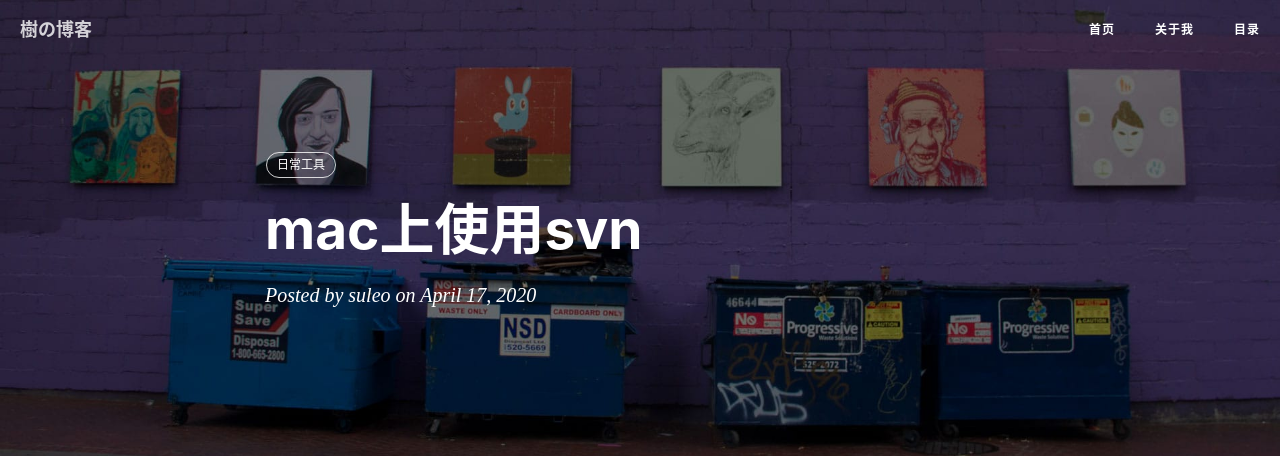
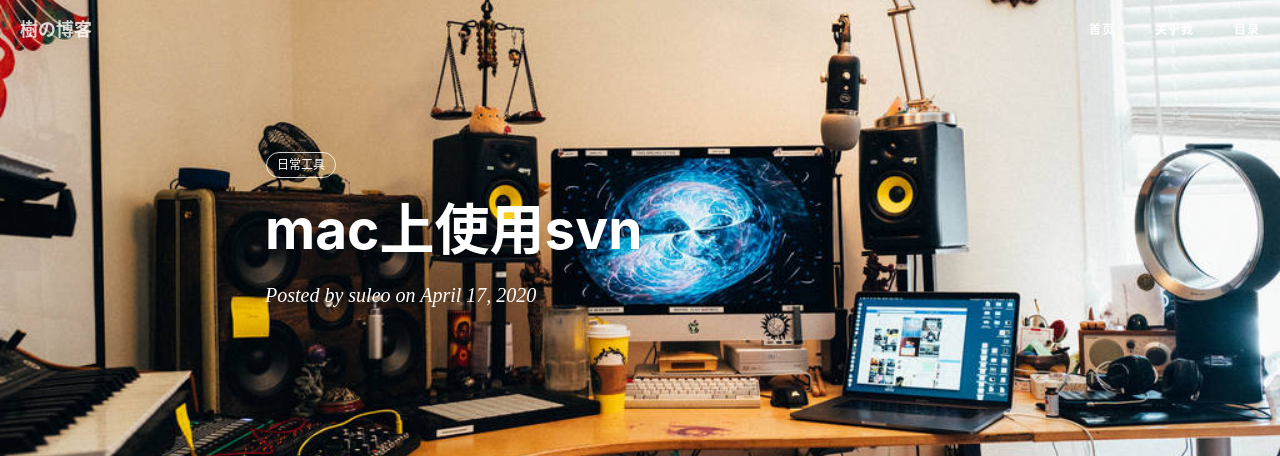
Before and after one commit to sule01u/sule01u.github.io, a Jekyll site: the page built from _posts/2020-04-17-mac命令行.md, in a window 1280 px wide. Shown: the top 456 px of the page. Built offline with Jekyll 4.4.1, drawn with Linux system fonts in a browser that asks for light colours; nearby versions of some CDN libraries; comment, search, counter and statistics services are not loaded; grey boxes are pictures that could not be loaded.

Commit message:
修改关于背景

```diff
--- a/_config.yml
+++ b/_config.yml
@@ -2,7 +2,7 @@
 title: 樹の博客
 SEOTitle: 樹の博客
 #header-img: img/IMG113.jpeg
-header-img: img/code.jpg
+header-img: img/et.jpg
 email: shteenlo@gmail.com
 description: ""
 keyword: "月光, Blog, 太阳, 汪树蕾, wangshulei, suleo, iOS, Apple, iPhone"
--- a/_posts/2020-04-17-mac命令行.md
+++ b/_posts/2020-04-17-mac命令行.md
@@ -4,7 +4,7 @@ title:      mac上使用svn
 subtitle:   svn命令行
 date:       2020-04-17
 author:     suleo
-header-img: img/home-bg-art.jpg
+header-img: img/code.jpg
 catalog: true
 tags:
     - 日常工具
--- a/tags.html
+++ b/tags.html
@@ -13,6 +13,8 @@ header-img: "img/home-bg.jpg"
                 <div class="site-heading" id="tag-heading">
                     <!-- <h1>{% if page.title %}{{ page.title }}{% else %}{{ site.title }}{% endif %}</h1> -->
                     <h1>🌲</h1>
+                    </br>
+                    </br>
                     <span class="subheading">{{ page.description }}</span>
                 </div>
             </div>
```
Also changed, not shown: _posts/2020-04-17-ftp基本使用(mac版本).md (+1 -1 lines), img/home-bg-art.jpg (deleted).
